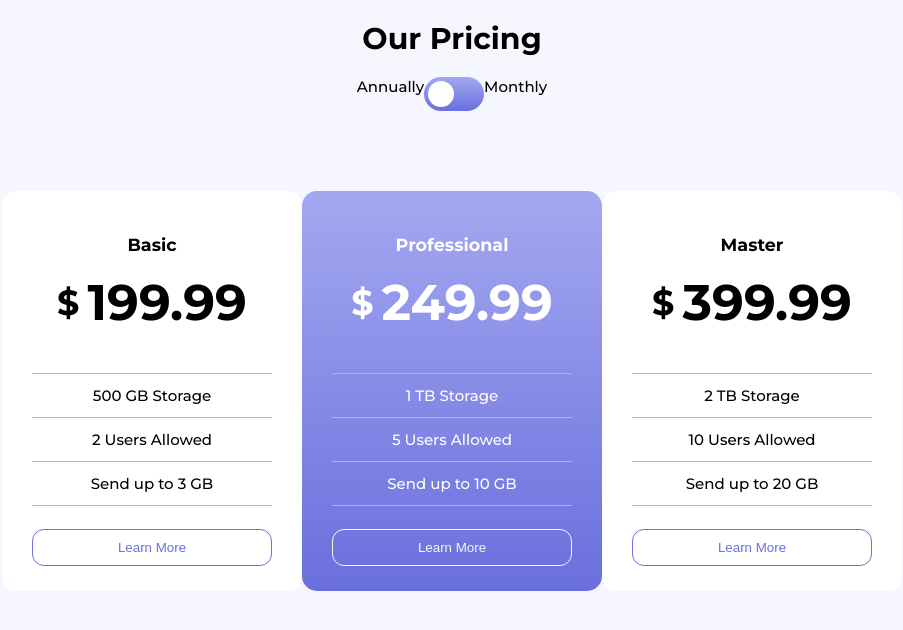
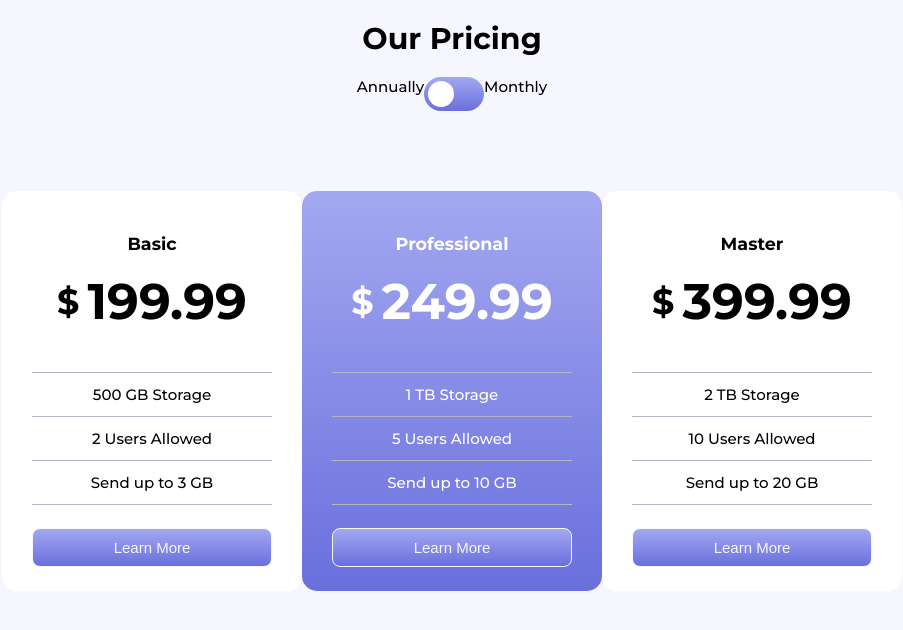
Before and after one commit to Mohammed-Yasin-Mulla/hello-reception, a React (Create React App) app: page / in a window 1280 px wide. Shown: the top 630 px of the page, without its empty margins (188-1091 px from the left). Built offline with nearby package versions, Linux system fonts and the light colour scheme.

Commit message:
style: added on hover style for learn more button

```diff
--- a/src/App.css
+++ b/src/App.css
@@ -107,7 +107,6 @@ input:checked + .slider:before {
 }
 
 
-
 .card-price {
   font-size: 50px;
   font-weight: 700;
@@ -142,21 +141,36 @@ input:checked + .slider:before {
 
 .card-price-button {
   margin-top: 0.5rem;
-  background-color: transparent;
-  border: 1px solid hsl(237, 63%, 64%);
-  color: hsl(237, 63%, 64%);
+  border: none;
+  background: linear-gradient(hsl(236, 72%, 79%), hsl(237, 63%, 64%));
+  color: var(--VeryLightGrayishBlue);
   padding: 10px 32px;
   width: 80%;
-  border-radius: 12px;
+  border-radius: 8px;
   text-align: center;
   text-decoration: none;
   display: inline-block;
+  cursor: pointer;
+  border: 1px solid ;
+  font-size: var(--FontSize);
+}
+
+.card-price-button:hover {
+  background: none;
+  color: hsl(237, 63%, 64%);
+  background-color: transparent;
+  border: 1px solid hsl(237, 63%, 64%);
+
 }
 
 .primary-card .card-price-button {
   background-color: transparent;
   border: 1px solid var(--VeryLightGrayishBlue);
-  color: var(--VeryLightGrayishBlue)
+  color: var(--VeryLightGrayishBlue);
 }
 
+.primary-card .card-price-button:hover {
+  background-color: var(--VeryLightGrayishBlue);
+  color: hsl(237, 63%, 64%);
+}
 /* -------------- */
```
